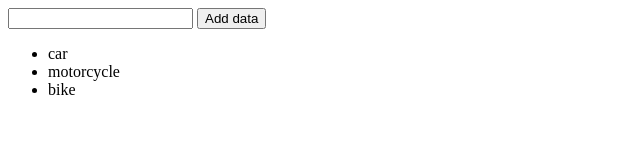
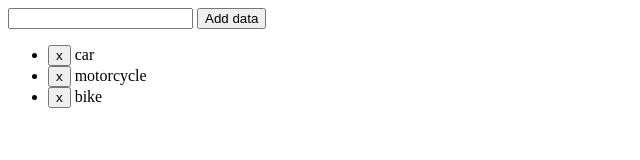
Before and after one commit to mukhoiran/vue-array, a plain HTML site: page index.html in a window 1280 px wide. Shown: the whole page, without its empty margins (0-640 px from the left). Drawn offline with nearby package versions, Linux system fonts and the light colour scheme.

Commit message:
remove array value

```diff
--- a/apps.js
+++ b/apps.js
@@ -12,6 +12,18 @@ var app = new Vue({
   // }
 
   // <!-- =========== add array value =========== -->
+  // data:{
+  //   content:'',
+  //   vehicle: ['car','motorcycle','bike']
+  // },
+  // methods:{
+  //   add: function(){
+  //     this.vehicle.push(this.content)
+  //     this.content = ''
+  //   }
+  // }
+
+  // <!-- =========== remove array value =========== -->
   data:{
     content:'',
     vehicle: ['car','motorcycle','bike']
@@ -20,6 +32,9 @@ var app = new Vue({
     add: function(){
       this.vehicle.push(this.content)
       this.content = ''
+    },
+    delete(index){
+      this.vehicle.splice(index, 1);
     }
   }
 
--- a/index.html
+++ b/index.html
@@ -18,11 +18,23 @@
       </ul> -->
 
       <!-- =========== add array value =========== -->
+      <!-- <input type="text" v-model="content">
+      <button @click="add">Add data</button>
+      <ul>
+        <li v-for="v in vehicle">{{v}}</li>
+      </ul> -->
+
+      <!-- =========== remove array value =========== -->
       <input type="text" v-model="content">
       <button @click="add">Add data</button>
       <ul>
-        <li v-for="v in vehicle">{{v}}</li>
+        <li v-for="(v, index) in vehicle">
+          <button @click="delete(index)">x</button>
+          {{v}}
+        </li>
       </ul>
+
+
     </div>
     <script src="https://cdn.jsdelivr.net/npm/vue"></script>
     <script src="apps.js"></script>
```
